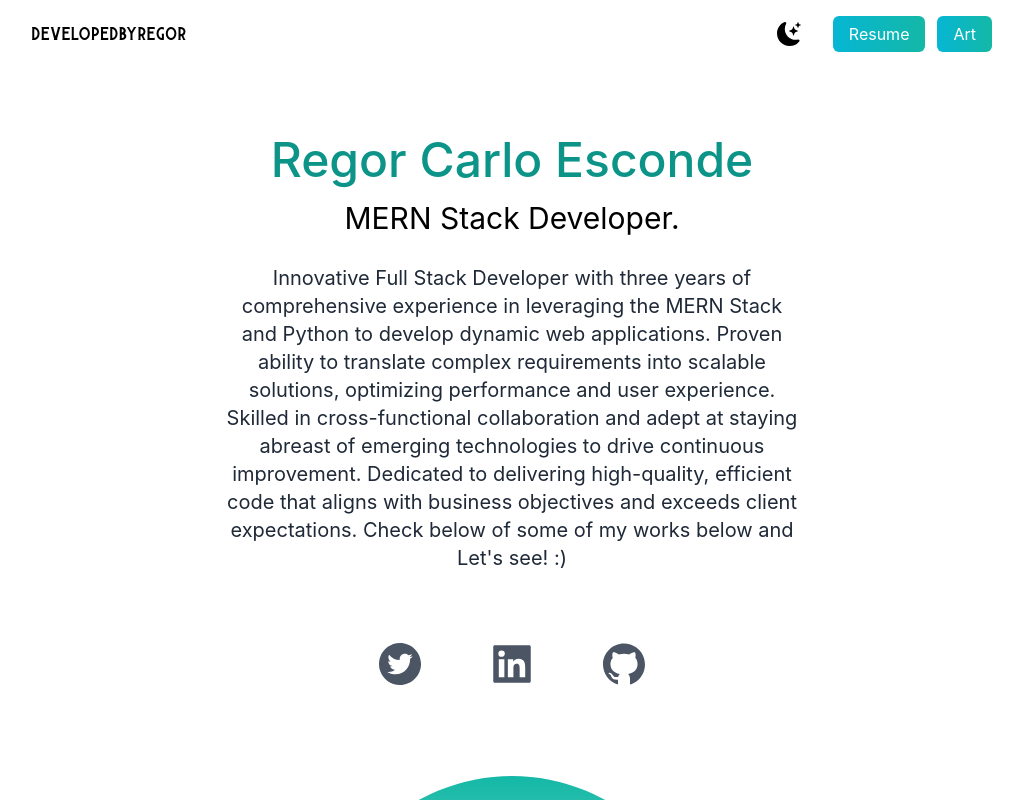
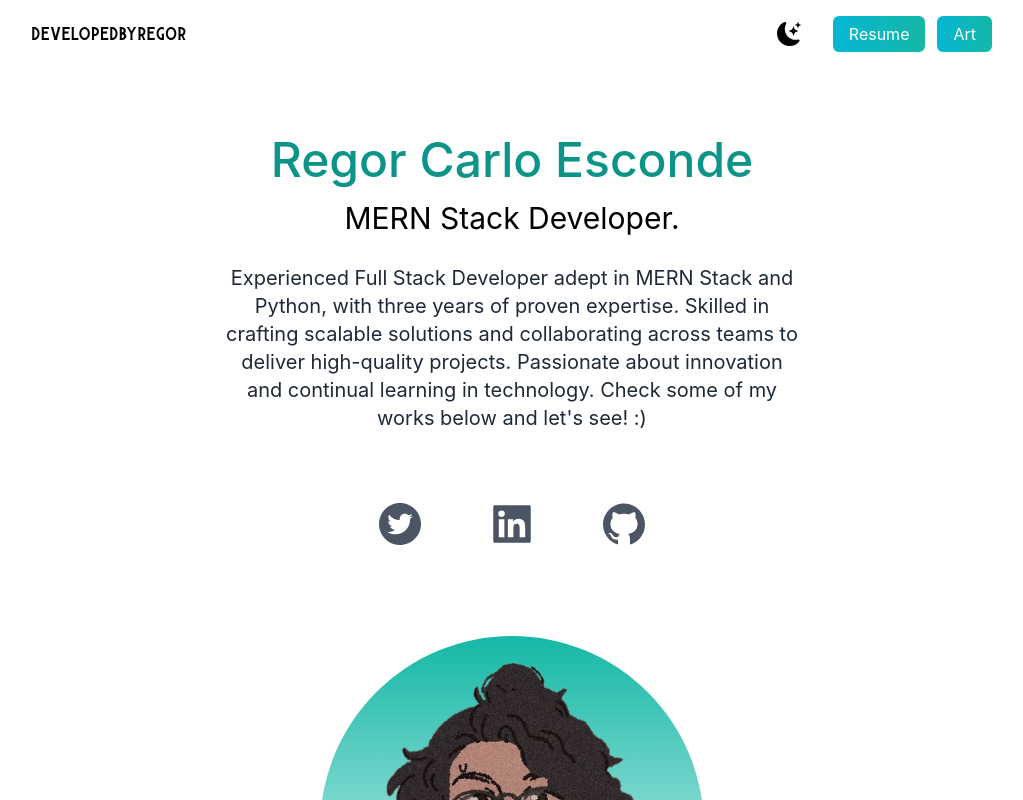
Before and after one commit to 13urning/13urning-Personal-Portfolio, a React (Create React App) app in the folder client/: page / in a window 1280 px wide. Shown: the top 800 px of the page, without its empty margins (128-1151 px from the left). Built offline with nearby package versions, Linux system fonts and the light colour scheme.

Commit message:
Update Profile.jsx

```diff
--- a/client/src/components/Profile/Profile.jsx
+++ b/client/src/components/Profile/Profile.jsx
@@ -10,8 +10,7 @@ export default function Profile() {
         MERN Stack Developer.{" "}
       </h3>
       <p className="text-md py-5 leading-8 text-gray-800 md:text-xl max-w-xl mx-auto dark:text-gray-300">
-         Innovative Full Stack Developer with three years of comprehensive experience in leveraging the MERN Stack and Python to develop dynamic web applications. Proven ability to translate complex requirements into scalable solutions, optimizing performance and user experience. Skilled in cross-functional collaboration and adept at staying abreast of emerging technologies to drive continuous improvement. Dedicated to delivering high-quality, efficient code that aligns with business objectives and exceeds client expectations. Check below of some of my works below and
-        Let's see! :)
+      Experienced Full Stack Developer adept in MERN Stack and Python, with three years of proven expertise. Skilled in crafting scalable solutions and collaborating across teams to deliver high-quality projects. Passionate about innovation and continual learning in       technology. Check some of my works below and let's see! :)
       </p>
     </div>
   );
```
